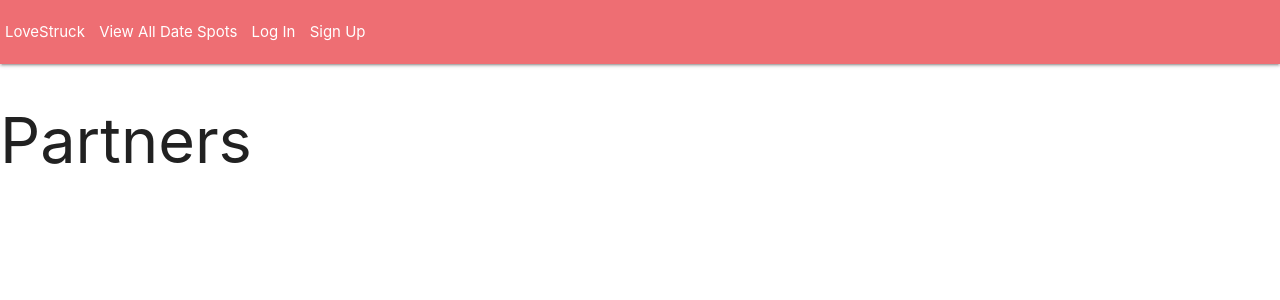
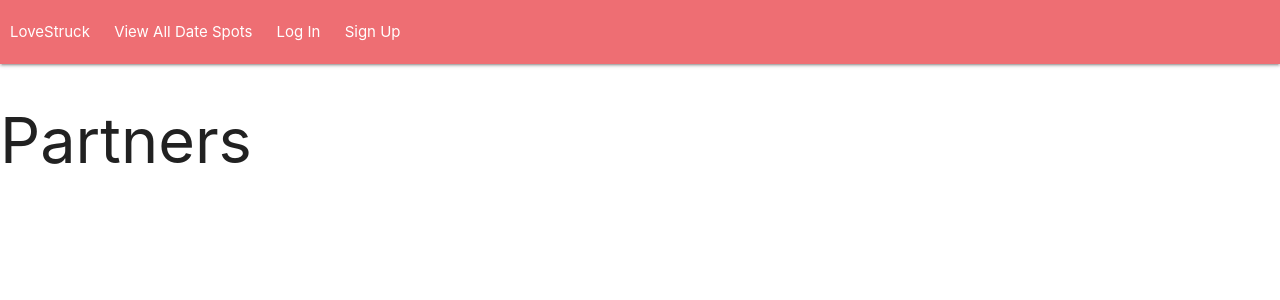
Before and after one commit to adamascencio/lovestruck, a Django app: page /partners/ in a window 1280 px wide. Shown: the top 300 px of the page. Run offline with Django 4.2, Linux system fonts and the light colour scheme; data that the repository does not hold is empty.

Commit message:
styling update to navbar

```diff
--- a/main_app/static/css/style.css
+++ b/main_app/static/css/style.css
@@ -1,3 +1,3 @@
 nav > a{
-  padding: 5px;
+  padding: 10px;
 }
```
